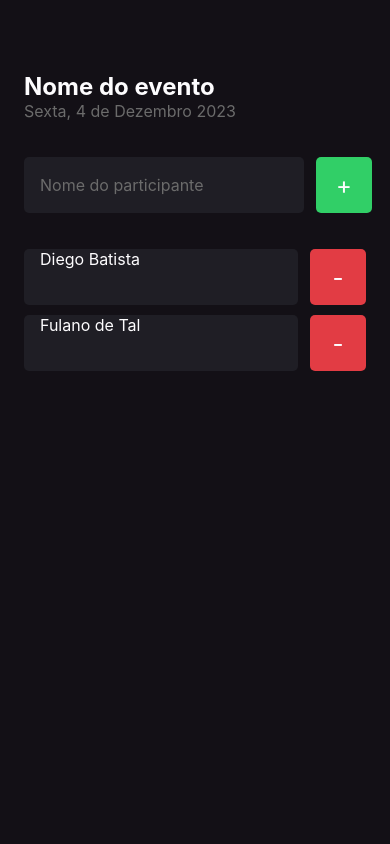
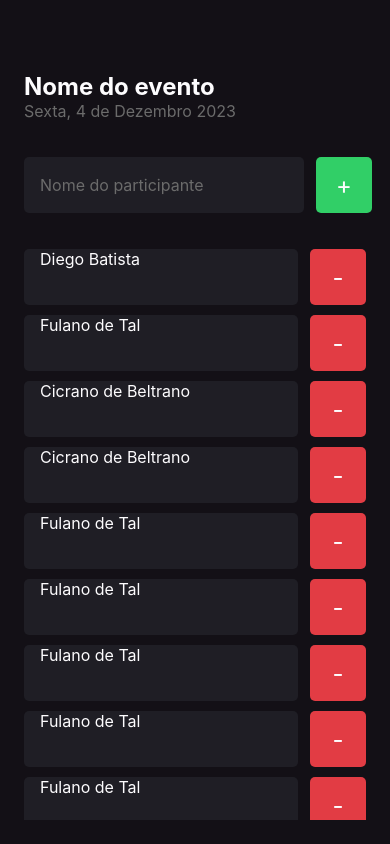
Before and after one commit to Diego-Batista/Ignite-im-here, a React Native app: screen / in a window 390 px wide. Built offline with nearby package versions, Linux system fonts and the light colour scheme.

Commit message:
Add ScrollView

```diff
--- a/App.tsx
+++ b/App.tsx
@@ -1,9 +1,12 @@
+import { StatusBar } from 'expo-status-bar';
 import { Home } from './src/screens/Home';
 
 export default function App() {
   return (
     <>
       <Home />
+
+      <StatusBar style='light' translucent/>
     </>
   );
 }
--- a/src/components/Participant/index.tsx
+++ b/src/components/Participant/index.tsx
@@ -1,19 +1,18 @@
-import { Alert, Text, TouchableOpacity, View } from 'react-native'
+import { Text, TouchableOpacity, View } from 'react-native'
 import { Styles } from './styles'
 
 type ParticipantProps = {
     name: string
+    onRemove: () => void
 }
 
-export function Participant({ name }: ParticipantProps) {
-    function handleParticipantRemove() {
-        Alert.alert('Deletou')
-    }
+export function Participant({ name, onRemove }: ParticipantProps) {
+
     return (
         <View style={Styles.container}>
             <Text style={Styles.name}>{name}</Text>
 
-            <TouchableOpacity style={Styles.button} onPress={handleParticipantRemove}>
+            <TouchableOpacity style={Styles.button} onPress={onRemove}>
                 <Text style={Styles.buttonText}>-</Text>
             </TouchableOpacity>
         </View>
--- a/src/screens/Home/index.tsx
+++ b/src/screens/Home/index.tsx
@@ -1,11 +1,50 @@
-import { Alert, Text, TextInput, TouchableOpacity, View } from 'react-native';
+import { Alert, ScrollView, Text, TextInput, TouchableOpacity, View } from 'react-native';
 import { Participant } from '../../components/Participant';
 import { Styles } from './styles';
 
 export function Home() {
+    const participantes = [
+        {
+            name: 'Diego Batista'
+        },
+        {
+            name: 'Fulano de Tal'
+        },
+        {
+            name: 'Cicrano de Beltrano'
+        },
+        {
+            name: 'Cicrano de Beltrano'
+        },
+        {
+            name: 'Fulano de Tal'
+        },
+        {
+            name: 'Fulano de Tal'
+        },
+        {
+            name: 'Fulano de Tal'
+        },
+        {
+            name: 'Fulano de Tal'
+        },
+        {
+            name: 'Fulano de Tal'
+        },
+        {
+            name: 'Fulano de Tal'
+        },
+        {
+            name: 'Fulano de Tal'
+        },
+    ]
 
     function handleParticipantAdd() {
         Alert.alert('clicou')
+    }
+
+    function handleParticipantRemove(name: string) {
+        Alert.alert(`Você deletou: ${name}`)
     }
 
     return (
@@ -25,8 +64,18 @@ export function Home() {
                 </TouchableOpacity>
             </View>
 
-            <Participant name='Diego Batista'/>
-            <Participant name='Fulano de Tal'/>
+            <ScrollView
+                showsVerticalScrollIndicator={false}
+            >
+                {participantes.map((participant, index) => (
+                    <Participant
+                        key={index}
+                        name={participant.name}
+                        onRemove={() => handleParticipantRemove(participant.name)}
+                    />
+                ))}
+            </ScrollView>
+
         </View>
     )
 }
```
